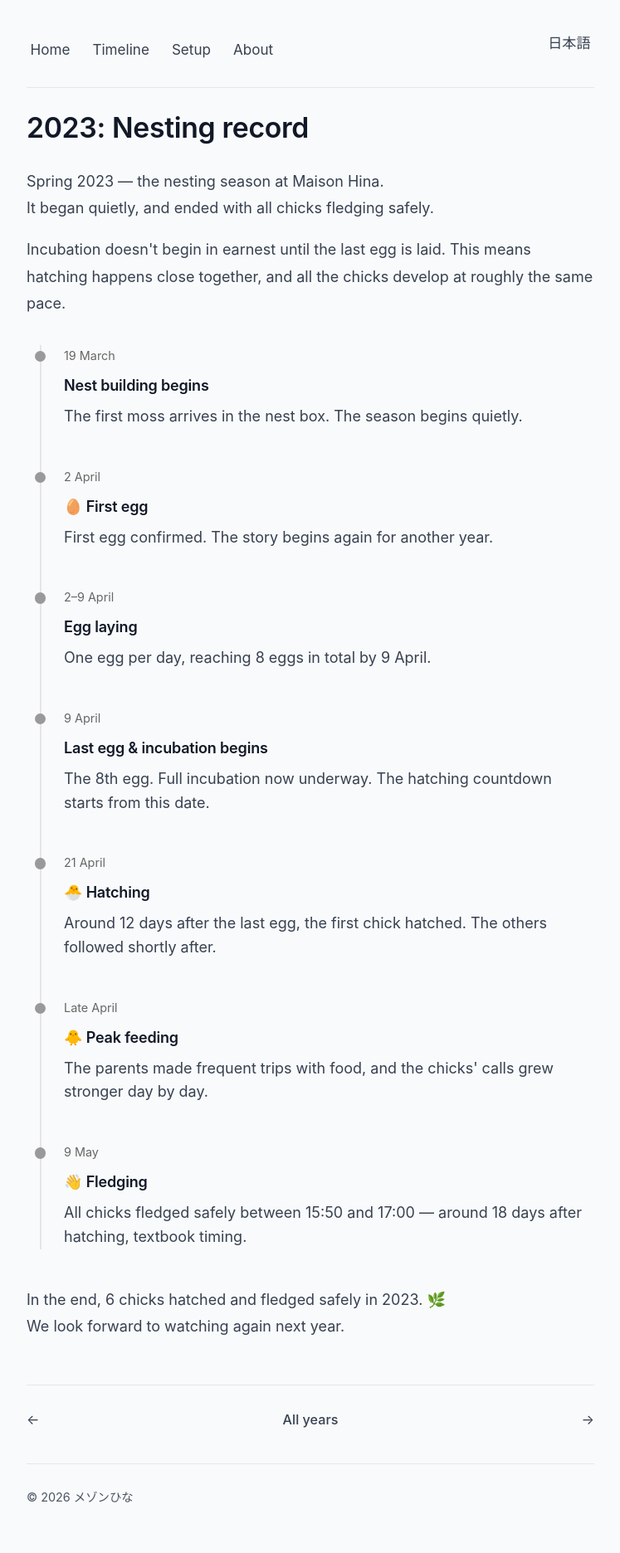
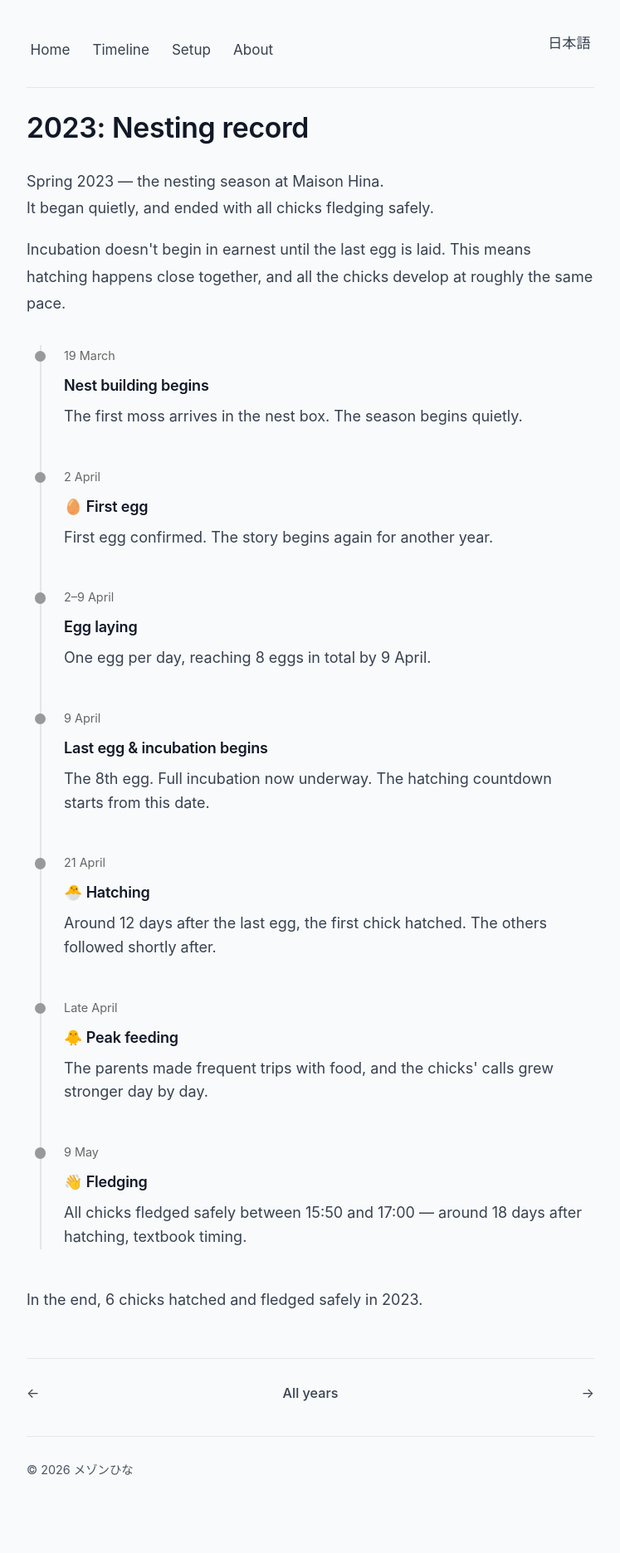
Before and after one commit to tagawa/maison-hina, a Jekyll site: the page built from en/timeline-2023.html, in a window 1280 px wide. Shown: the whole page at 83% size, without its empty margins (266-1013 px from the left). Built offline with Jekyll 4.4.1, drawn with Linux system fonts in a browser that asks for light colours; comment, search, counter and statistics services are not loaded; after the commit the page ends 1839 px from its top, so only the background shows below that.

Commit message:
Update timeline-2023.html

```diff
--- a/en/timeline-2023.html
+++ b/en/timeline-2023.html
@@ -56,8 +56,7 @@
 {% include timeline-events.html %}
 
 <p>
-In the end, 6 chicks hatched and fledged safely in 2023. 🌿<br>
-We look forward to watching again next year.
+In the end, 6 chicks hatched and fledged safely in 2023.
 </p>
 
 {% include timeline-nav.html %}
```
